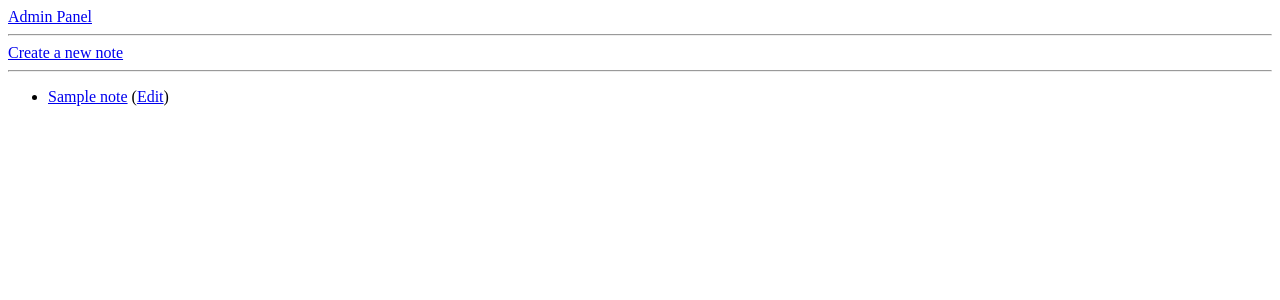
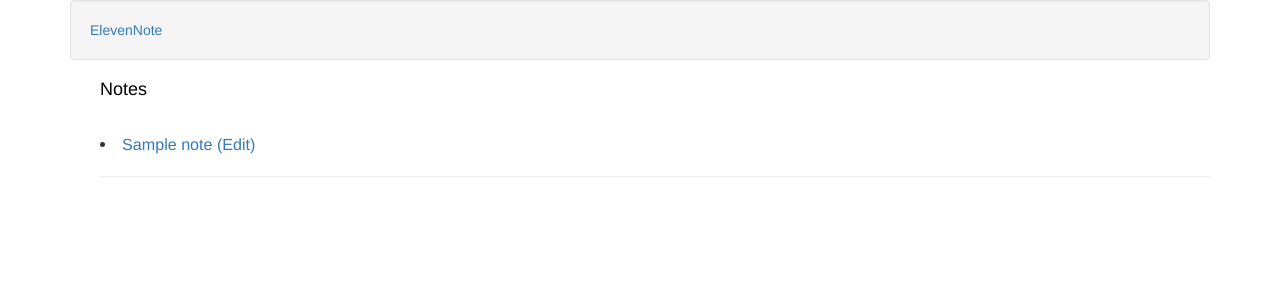
Before and after one commit to piechart/python-labs, a Django app: template lab9/src/templates/notes/index.html in a window 1280 px wide. Shown: the top 300 px of the page. Run offline with Django 3.2, Linux system fonts and the light colour scheme; the template is opened without the code that fills it: most values are stand-ins (such as "Sample title", 1, 10 or a date in 2020); some libraries are stand-ins or nearby versions.

Commit message:
Played a bit with index notes list displaying

```diff
--- a/lab9/src/templates/base.html
+++ b/lab9/src/templates/base.html
@@ -3,10 +3,12 @@
 <html>
   <head>
     <title>Elevennote</title>
-    <link rel="stylesheet" media="all" href='{% static "bootstrap/css/bootstrap.css" %}'>
+    {% block head %}
+    <!-- <link rel="stylesheet" media="all" href='{% static "bootstrap/css/bootstrap.css" %}'> -->
+    <link rel="stylesheet" media="all" href='{% static "bootstrap/css/bootstrap.min.css" %}'>
     <link rel="stylesheet" media="all" href='{% static "elevennote/main.css" %}'>
-    <link rel="stylesheet" type="text/css" media="screen"
-          href="https://fonts.googleapis.com/css?family=Merriweather:400,300,300italic|Oxygen:400,300,700" />
+    <link rel="stylesheet" type="text/css" media="screen" href="https://fonts.googleapis.com/css?family=Merriweather:400,300,300italic|Oxygen:400,300,700" />
+    {% endblock %}
     <script src="{% static "elevennote/jquery.js" %}"></script>
     <script src="{% static "elevennote/main.js" %}"></script>
 
@@ -19,7 +21,7 @@
                 <header>
                     <div class="well">
                         <a href="/">
-                        ElevenNote
+                          ElevenNote
                         </a>
                         {% if user.is_authenticated %}
                             <div class="user-links">
--- a/lab9/src/templates/notes/index.html
+++ b/lab9/src/templates/notes/index.html
@@ -1,13 +1,18 @@
-<a href="/admin">Admin Panel</a>
-<hr>
-<a href="{% url 'notes:create' %}">Create a new note</a>
-<hr>
+{% extends "base.html" %}
+
+{% block content %}
+
 {% if latest_note_list %}
-   <ul>
-   {% for note in latest_note_list %}
-     <li><a href="{% url 'notes:detail' note.id %}">{{ note.title }}</a> (<a href="{% url 'notes:update' note.id %}">Edit</a>)</li>
-   {% endfor %}
-   </ul>
+<div style="margin-left: 30px; font-size: 115%">
+  <h4 style="color: black">Notes</h4><br>
+  {% for note in latest_note_list %}
+  <li>
+    <a href="{% url 'notes:detail' note.id %}">{{ note.title }}</a>
+    <a href="{% url 'notes:update' note.id %}">(Edit)</a>
+    <hr>
+  </li>
+  {% endfor %}
+</div>
 {% else %}
   <p>No notes are available.</p>
 {% endif %}
@@ -29,3 +34,5 @@
   </span>
 </div>
 {% endif %}
+
+{% endblock %}
```
